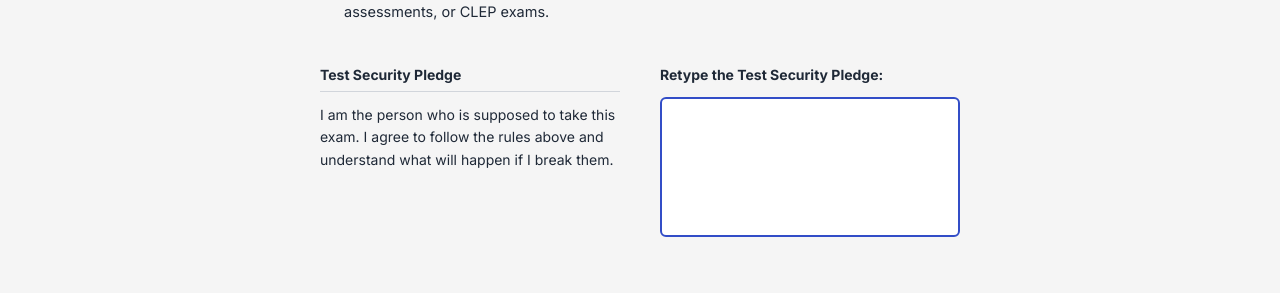
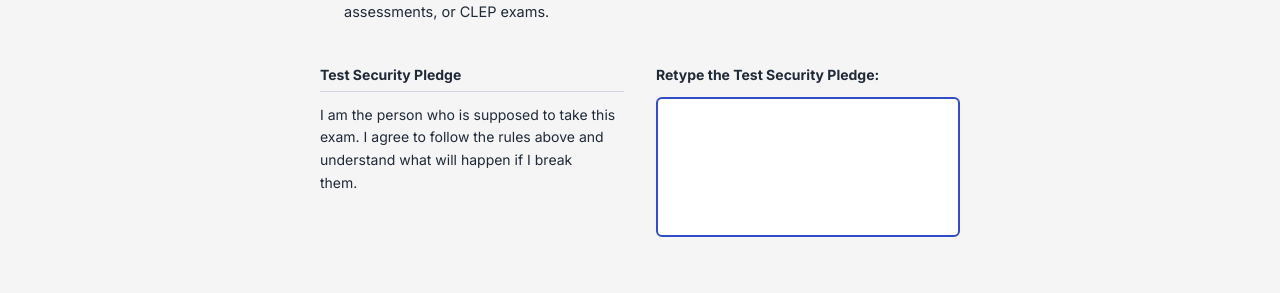
Before and after one commit to myrosama/Bluebook_Copy, a React (Vite) app: page / in a window 1280 px wide. Shown: the part 416-709 px from the top of the page. Built offline with nearby package versions, Linux system fonts and the light colour scheme; a web font is replaced by a local one.

Commit message:
Force pledge break before 'them.' and tighten grid gap to match proportions

```diff
--- a/src/screens/SecurityPledge.jsx
+++ b/src/screens/SecurityPledge.jsx
@@ -52,13 +52,14 @@ export default function SecurityPledge({ onContinue }) {
               <li>If you attempt to cheat, your score will be canceled, college admissions offices may be notified, and you will be disqualified from taking any AP Exams, SAT or PSAT assessments, or CLEP exams.</li>
             </ul>
 
-            <div className="grid grid-cols-2 gap-10">
+            <div className="grid grid-cols-2 gap-8">
               <div>
                 <h2 className="text-[14px] font-bold text-bb-textDark pb-1.5 mb-3 border-b border-gray-300">
                   Test Security Pledge
                 </h2>
                 <p className="text-[14px] text-bb-textDark leading-relaxed">
-                  {PLEDGE_TEXT}
+                  I am the person who is supposed to take this exam. I agree to follow the rules above and understand what will happen if I break<br />
+                  them.
                 </p>
               </div>
               <div>
```
